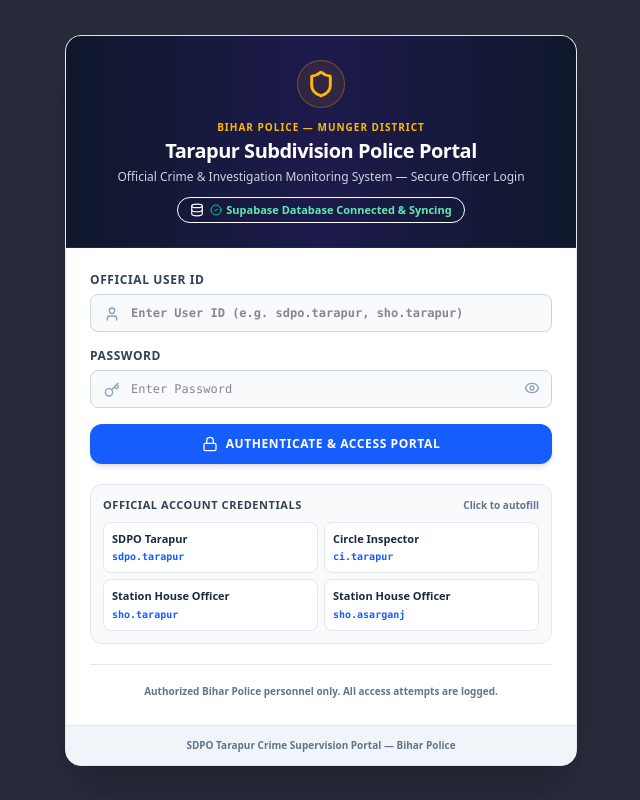
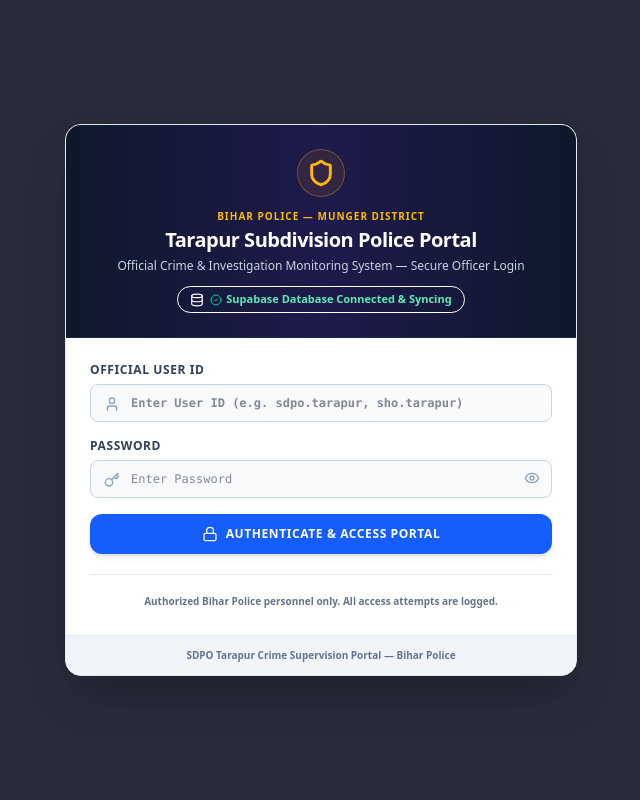
Before and after one commit to sdpo-tarapur/report1, a React (Vite) app: page / in a window 1280 px wide. Shown: the whole page, without its empty margins (319-959 px from the left). Built offline with nearby package versions, Linux system fonts and the light colour scheme; no server answers; the database is empty.

Commit message:
Update LoginModal.tsx

```diff
--- a/src/components/LoginModal.tsx
+++ b/src/components/LoginModal.tsx
@@ -30,7 +30,7 @@
       return;
     }
 
-    // Match against active accounts safely without throwing undefined errors
+    // Match against active accounts safely
     const match = (accounts || []).find((acc) => {
       if (!acc) return false;
       const accUserId = String(acc.userId || '').trim().toLowerCase();
@@ -46,11 +46,6 @@
       setErrorMessage('Invalid User ID or Password. Please check your officer credentials.');
     }
   };
-
-  // Filter accounts safely for quick-login buttons
-  const activeQuickAccounts = (accounts || [])
-    .filter((acc) => acc && (acc.isActive ?? true) && acc.userId)
-    .slice(0, 4);
 
   return (
     <div className="fixed inset-0 z-50 flex items-center justify-center p-4 bg-slate-950/85 backdrop-blur-md animate-fadeIn">
@@ -145,42 +140,6 @@
             </button>
           </form>
 
-          {/* Quick Login Accounts Assistance */}
-          {activeQuickAccounts.length > 0 && (
-            <div className="bg-slate-50 dark:bg-slate-800/60 p-3 rounded-xl border border-slate-200 dark:border-slate-700/70 space-y-2">
-              <div className="flex items-center justify-between">
-                <span className="text-[11px] font-extrabold text-slate-700 dark:text-slate-300 uppercase tracking-wider">
-                  Official Account Credentials
-                </span>
-                <span className="text-[10px] font-semibold text-slate-500 dark:text-slate-400">Click to autofill</span>
-              </div>
-              <div className="grid grid-cols-2 gap-1.5">
-                {activeQuickAccounts.map((acc) => {
-                  const rankTitle = String(acc.rank || 'Officer').split('(')[0].trim();
-                  return (
-                    <button
-                      key={acc.id || acc.userId}
-                      type="button"
-                      onClick={() => {
-                        setUserId(acc.userId || '');
-                        setPassword(acc.password || '');
-                        setErrorMessage('');
-                      }}
-                      className="text-left p-2 bg-white dark:bg-slate-900 hover:bg-blue-50 dark:hover:bg-blue-950/50 border border-slate-200 dark:border-slate-800 hover:border-blue-300 dark:hover:border-blue-700 rounded-lg transition text-[11px] group cursor-pointer"
-                    >
-                      <div className="font-bold text-slate-800 dark:text-slate-200 truncate group-hover:text-blue-600 dark:group-hover:text-blue-400">
-                        {rankTitle}
-                      </div>
-                      <div className="text-[10px] text-slate-500 dark:text-slate-400 font-mono flex items-center justify-between mt-0.5">
-                        <span className="font-bold text-blue-600 dark:text-blue-400">{acc.userId}</span>
-                      </div>
-                    </button>
-                  );
-                })}
-              </div>
-            </div>
-          )}
-
           {/* Security Note */}
           <div className="pt-3 border-t border-slate-200 dark:border-slate-800 text-center">
             <span className="text-[10px] font-bold text-slate-500 dark:text-slate-400">
```
